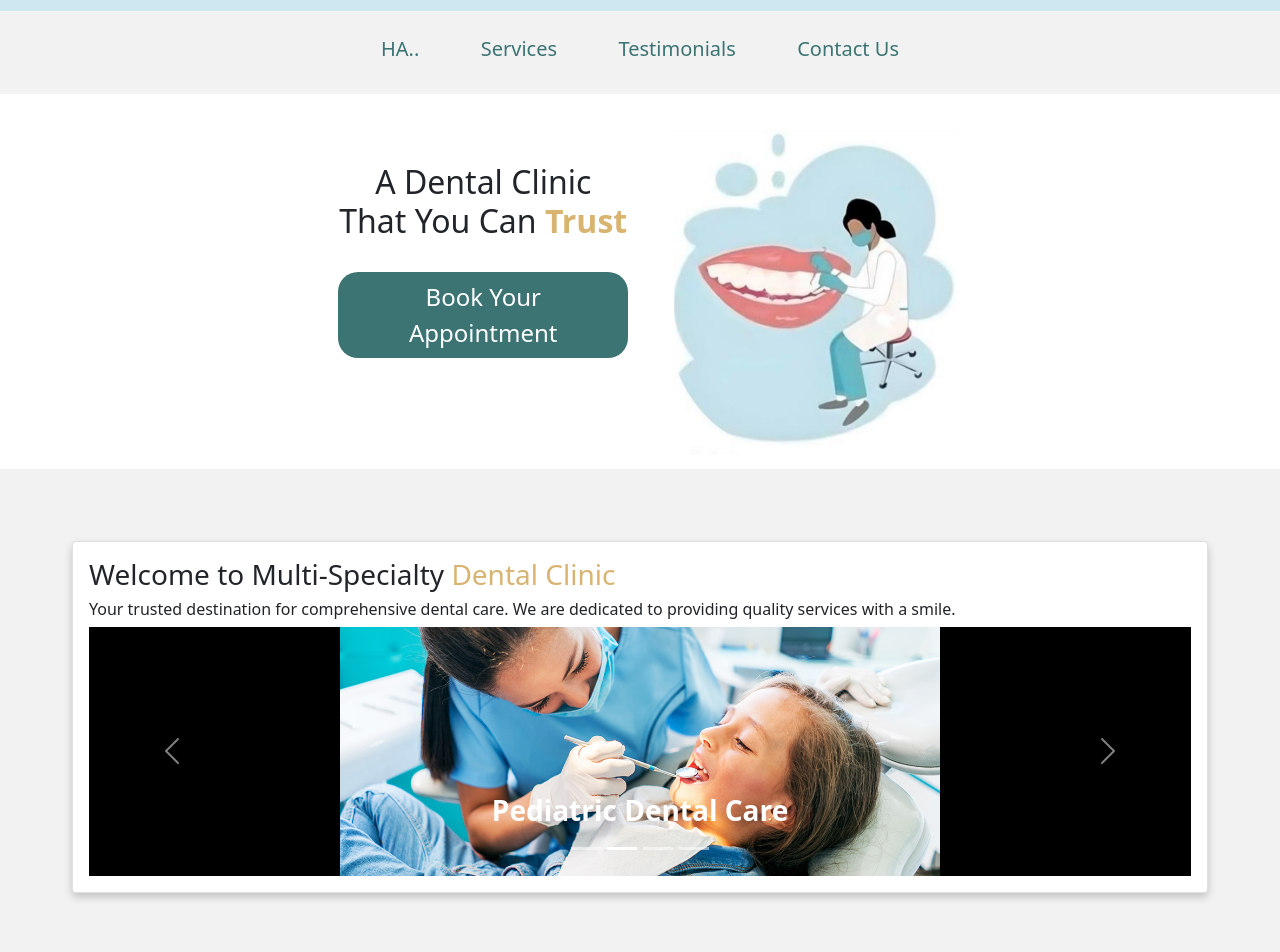
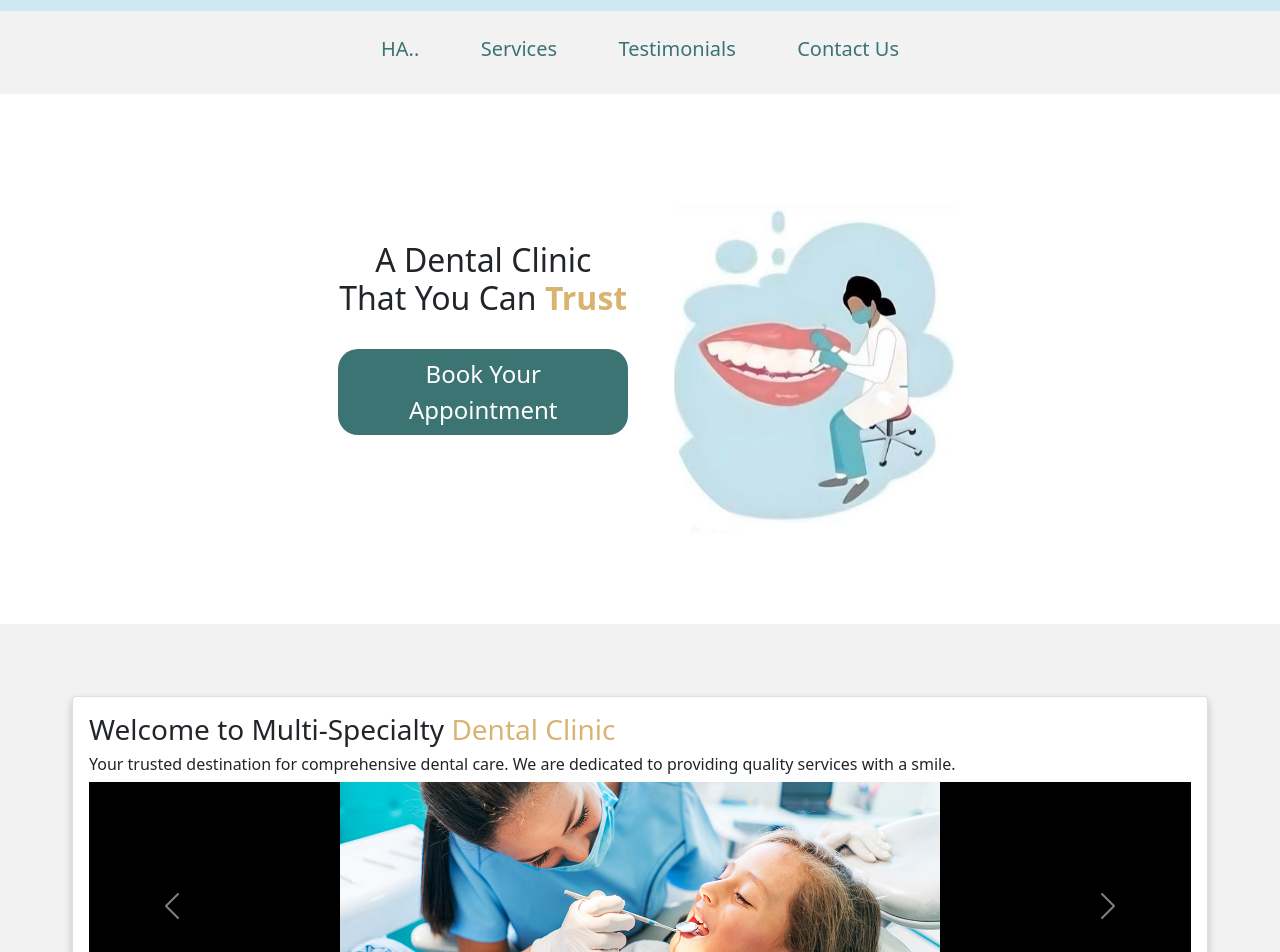
Before and after one commit to BonyRoy/Dr-Sagarika-Katkar, a React (Vite) app: page / in a window 1280 px wide. Shown: the part 200-1152 px from the top of the page. Built offline with nearby package versions, Linux system fonts and the light colour scheme.

Commit message:
Update Home.tsx

```diff
--- a/src/components/Home.tsx
+++ b/src/components/Home.tsx
@@ -8,7 +8,9 @@ import Carousel from './Carousel';
 
 const Home = () => {
   return (
-    <div style={{ width: '100vw', height: '100vh', display: 'flex', flexDirection: 'column' }}>
+    <>
+    <div style={{backgroundColor:'white'}}>
+    <div style={{ width: '100vw', height: '100vh', display: 'flex', flexDirection: 'column', backgroundColor: 'white' }}>
       {/* Header */}
       <div style={{ padding: '2%', backgroundColor: '#CEE8F2', display: 'flex', alignItems: 'center', justifyContent: 'center', gap: '2%', flexDirection: 'row', width: '100%' }} className='Header'>
         <img style={{ width: '20%', maxWidth: '200px', height: 'auto', borderRadius: '50%' }} src={Logo} alt="Logo" />
@@ -22,7 +24,7 @@ const Home = () => {
         <a style={{color: '#3C7373' }} href="#contact"><h5>Contact Us</h5></a>
       </div>
       {/* Body-1 */}
-      <section id='header' className="d-flex align-items-center" style={{ marginTop: '2%', width: '100%', flex: '1' }}>
+      <div id='header' className="d-flex align-items-center" style={{ marginTop: '2%', width: '100%', flex: '1' }}>
         <div className="container-fluid nav-bg" style={{ width: '100%' }}>
           <div className="row">
             <div className="col-lg-6 mx-auto">
@@ -38,7 +40,7 @@ const Home = () => {
                 </div>
                 {/* Column 2: Image */}
                 <div className="col-lg-6 d-flex justify-content-center align-items-center" style={{ paddingRight: '0%', paddingLeft: '7%', backgroundColor:'white'}}>
-                  <div className="header-img">
+                  <div className="header-img" style={{backgroundColor:'white'}}>
                     <img src={dance} className="img-fluid animated" alt="home img" style={{ maxWidth: '100%', height: 'auto' }} />
                   </div>
                 </div>
@@ -46,11 +48,11 @@ const Home = () => {
             </div>
           </div>
         </div>
-
-      </section>
+        </div>
+      </div>
       <br/>
       {/* Body-2 */}
-      <section id='body-2' >
+      <div id='body-2' >
         <div style={{ padding: '5%', backgroundColor: '#F2F2F2', width: '100%' }}>
           {/* Welcome Card */}
           <div className="card">
@@ -62,13 +64,13 @@ const Home = () => {
           </div>
 
         </div>
-      </section>
+      </div>
       {/* Services Component */}
-      <section id='services'>
+      <div id='services' style={{backgroundColor:'white'}}>
         <Services />
-      </section>
+      </div>
       {/* Testimonials Card */}
-      <section id='Testimonials'>
+      <div id='Testimonials'>
       <div style={{ padding: '5%', backgroundColor: '#F2F2F2', width: '100%' }}>
         <div className="card">
           <div className="card-body" style={{display:'flex', alignItems:'center', justifyContent:'center', flexDirection:'column'}}>
@@ -98,16 +100,17 @@ const Home = () => {
           </div>
         </div>
       </div>
-      </section>
+      </div>
       {/* ContactUs Card */}
-      <section id='contact'>
+      <div id='contact' style={{backgroundColor:'white'}}>
         <ContactUs/>
-      </section>
+      </div>
       {/* Footer */}
       <div>
         <Footer/>
       </div>
     </div>
+    </>
   );
 }
 
```
